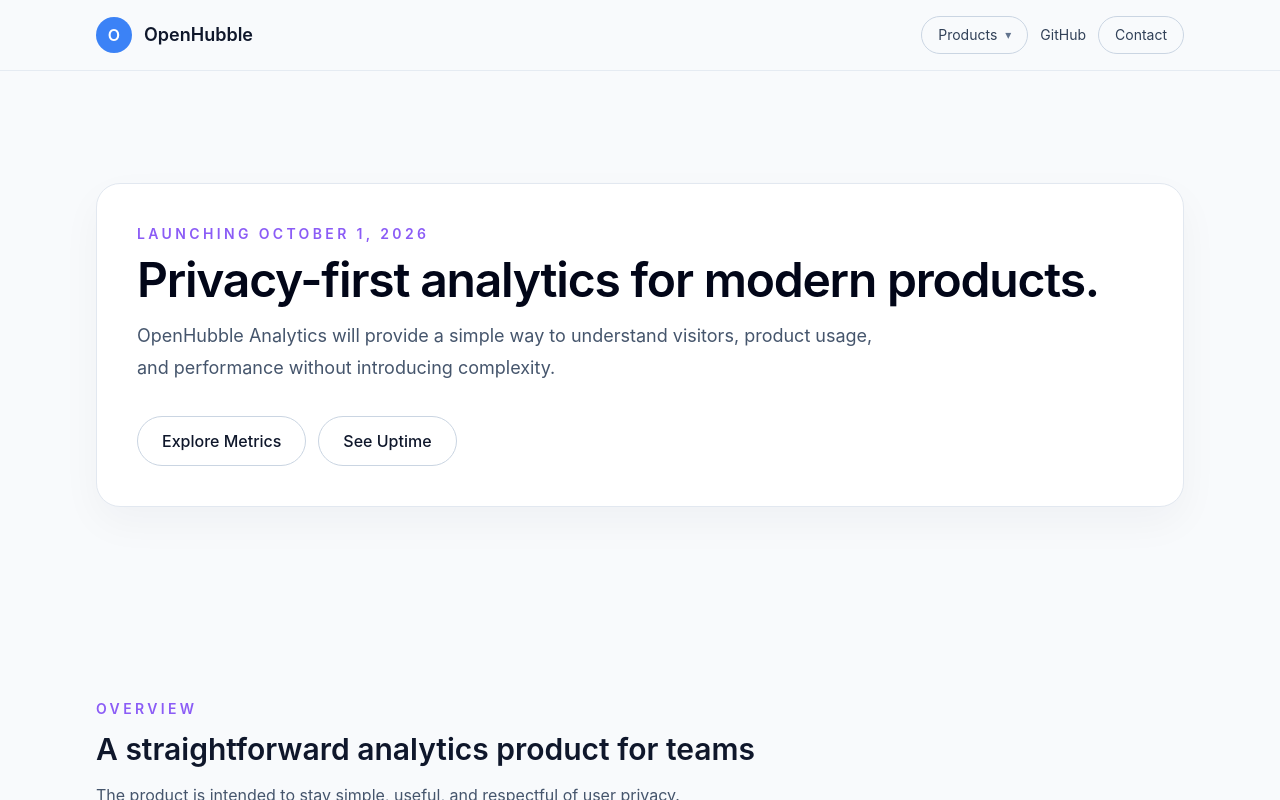
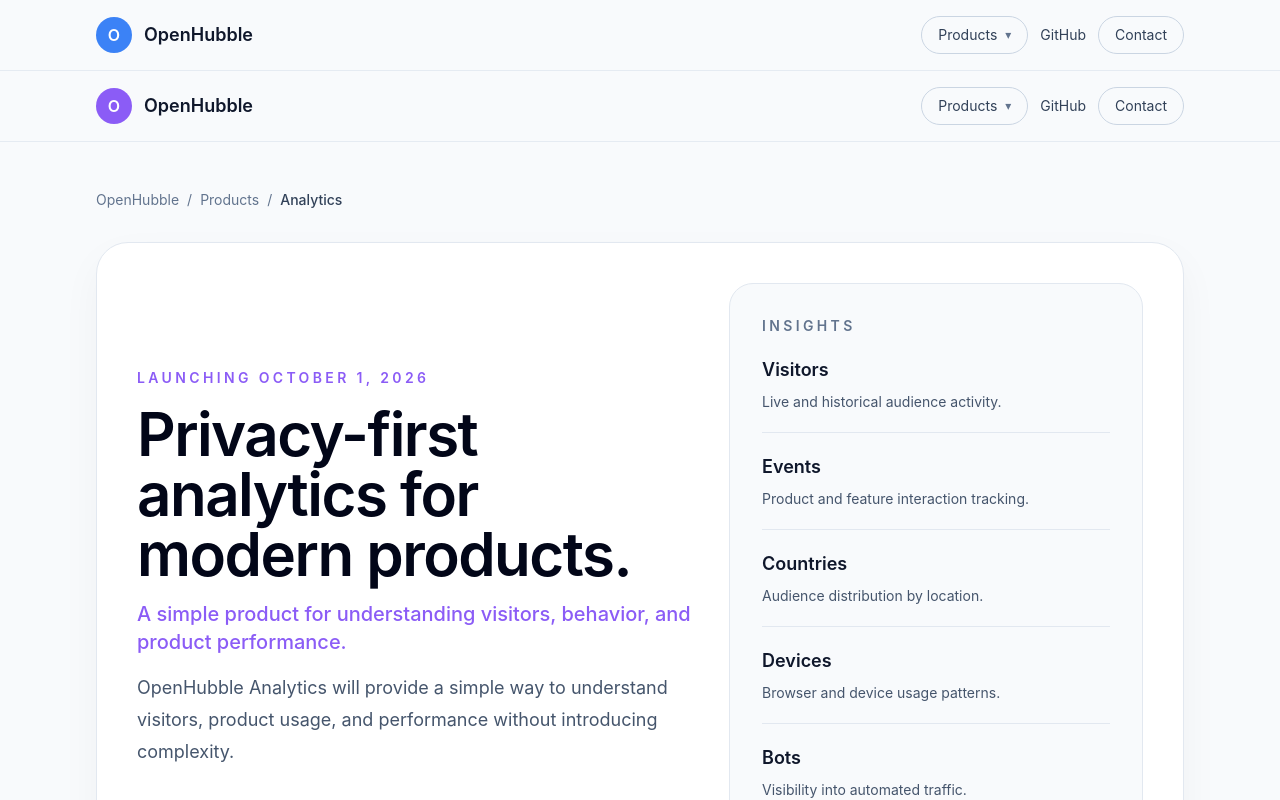
Before and after one commit to BlackIQ/landing, a Next.js app: page /products/analytics in a window 1280 px wide. Shown: the top 800 px of the page. Built offline with nearby package versions, Linux system fonts and the light colour scheme.

Commit message:
Almost done in analytics

```diff
--- a/src/app/products/analytics/page.tsx
+++ b/src/app/products/analytics/page.tsx
@@ -1,74 +1,194 @@
 import type { Metadata } from "next";
 import Link from "next/link";
-import { ProductSectionHeading } from "@/components/product-page-shell";
+import {
+  ProductPageShell,
+  ProductSectionHeading,
+} from "@/components/product-page-shell";
+
+const accent = "#8B5CF6";
 
 const features = [
-  { title: "Privacy-first analytics", description: "Collect visitor and product data with a clear privacy focus." },
-  { title: "Simple SDK", description: "Integrate analytics into your application with lightweight client components." },
-  { title: "Real-time visitors", description: "Track active users and current activity as it happens." },
-  { title: "Events", description: "Record meaningful product and interaction events." },
-  { title: "Sessions", description: "Understand how people move through your product over time." },
-  { title: "Referrers", description: "See where traffic is coming from and how it changes." },
-  { title: "Countries", description: "Review audience distribution by location." },
-  { title: "Devices and browsers", description: "Understand what environments your visitors use." },
-  { title: "Performance", description: "Monitor client-side performance and page experiences." },
-  { title: "Bot detection", description: "Filter out automated traffic where appropriate." },
+  {
+    title: "Privacy-first analytics",
+    description: "Collect visitor and product data with a clear privacy focus.",
+  },
+  {
+    title: "Simple SDK",
+    description:
+      "Integrate analytics into your application with lightweight client components.",
+  },
+  {
+    title: "Real-time visitors",
+    description: "Track active users and current activity as it happens.",
+  },
+  {
+    title: "Events",
+    description: "Record meaningful product and interaction events.",
+  },
+  {
+    title: "Sessions",
+    description: "Understand how people move through your product over time.",
+  },
+  {
+    title: "Referrers",
+    description: "See where traffic is coming from and how it changes.",
+  },
+  {
+    title: "Countries",
+    description: "Review audience distribution by location.",
+  },
+  {
+    title: "Devices and browsers",
+    description: "Understand what environments your visitors use.",
+  },
+  {
+    title: "Performance",
+    description: "Monitor client-side performance and page experiences.",
+  },
+  {
+    title: "Bot detection",
+    description: "Filter out automated traffic where appropriate.",
+  },
 ];
 
 export const metadata: Metadata = {
   title: "OpenHubble Analytics",
-  description: "OpenHubble Analytics is a future privacy-first product for website and application insights.",
+  description:
+    "OpenHubble Analytics is a future privacy-first product for website and application insights.",
 };
 
 export default function AnalyticsPage() {
   return (
+    <ProductPageShell accent={accent}>
+      <section className="mx-auto max-w-6xl px-6 py-10 lg:px-8 lg:py-12">
+        <div className="mb-8 flex items-center gap-2 text-sm text-slate-500">
+          <Link href="/" className="transition hover:text-slate-800">
+            OpenHubble
+          </Link>
+          <span>/</span>
+          <Link href="/products" className="transition hover:text-slate-800">
+            Products
+          </Link>
+          <span>/</span>
+          <span className="font-medium text-slate-700">Analytics</span>
+        </div>
+        <div className="grid gap-8 rounded-[32px] border border-slate-200 bg-white p-8 shadow-[0_16px_40px_rgba(15,23,42,0.04)] lg:grid-cols-[1.15fr_0.85fr] lg:items-center lg:p-10">
           <div>
-      <section className="mx-auto max-w-6xl px-6 py-20 lg:px-8 lg:py-28">
-        <div className="rounded-3xl border border-slate-200 bg-white p-8 shadow-[0_16px_40px_rgba(15,23,42,0.04)] sm:p-10">
-          <p className="mb-3 text-sm font-semibold uppercase tracking-[0.24em] text-[#8B5CF6]">Launching October 1, 2026</p>
-          <h1 className="mb-4 text-4xl font-semibold tracking-tight text-slate-950 sm:text-5xl">
+            <p
+              className="mb-4 text-sm font-semibold uppercase tracking-[0.24em]"
+              style={{ color: accent }}
+            >
+              Launching October 1, 2026
+            </p>
+            <h1 className="mb-4 text-4xl font-semibold tracking-tight text-slate-950 sm:text-5xl lg:text-6xl">
               Privacy-first analytics for modern products.
             </h1>
-          <p className="max-w-3xl text-lg leading-8 text-slate-600">
-            OpenHubble Analytics will provide a simple way to understand visitors, product usage, and performance without introducing complexity.
+            <p className="mb-4 text-xl font-medium" style={{ color: accent }}>
+              A simple product for understanding visitors, behavior, and product
+              performance.
+            </p>
+            <p className="max-w-2xl text-lg leading-8 text-slate-600">
+              OpenHubble Analytics will provide a simple way to understand
+              visitors, product usage, and performance without introducing
+              complexity.
             </p>
             <div className="mt-8 flex flex-wrap gap-3">
-            <Link href="/products/metrics" className="rounded-full border border-slate-300 px-6 py-3 text-center font-medium text-slate-700 transition hover:bg-white">
+              <Link
+                href="#overview"
+                className="rounded-full px-6 py-3 text-center font-medium text-white transition hover:opacity-90"
+                style={{ backgroundColor: accent }}
+              >
+                Launch Timeline
+              </Link>
+              <Link
+                href="/products/metrics"
+                className="rounded-full border border-slate-300 px-6 py-3 text-center font-medium text-slate-700 transition hover:bg-white"
+              >
                 Explore Metrics
               </Link>
-            <Link href="/products/uptime" className="rounded-full border border-slate-300 px-6 py-3 text-center font-medium text-slate-700 transition hover:bg-white">
-              See Uptime
-            </Link>
+            </div>
+          </div>
+
+          <div className="rounded-3xl border border-slate-200 bg-slate-50 p-6 sm:p-8">
+            <p className="text-sm font-semibold uppercase tracking-[0.24em] text-slate-500">
+              Insights
+            </p>
+            <div className="mt-5 space-y-5">
+              {[
+                {
+                  title: "Visitors",
+                  detail: "Live and historical audience activity.",
+                },
+                {
+                  title: "Events",
+                  detail: "Product and feature interaction tracking.",
+                },
+                {
+                  title: "Countries",
+                  detail: "Audience distribution by location.",
+                },
+                {
+                  title: "Devices",
+                  detail: "Browser and device usage patterns.",
+                },
+                { title: "Bots", detail: "Visibility into automated traffic." },
+                {
+                  title: "Performance",
+                  detail: "Client-side performance and page experience.",
+                },
+              ].map((item) => (
+                <div
+                  key={item.title}
+                  className="border-b border-slate-200 pb-4 last:border-b-0 last:pb-0"
+                >
+                  <h2 className="text-lg font-semibold text-slate-900">
+                    {item.title}
+                  </h2>
+                  <p className="mt-1 text-sm leading-7 text-slate-600">
+                    {item.detail}
+                  </p>
+                </div>
+              ))}
+            </div>
           </div>
         </div>
       </section>
 
       <section className="mx-auto max-w-6xl px-6 py-16 lg:px-8 lg:py-20">
         <ProductSectionHeading
-          accent="#8B5CF6"
+          accent={accent}
           eyebrow="Overview"
           title="A straightforward analytics product for teams"
           description="The product is intended to stay simple, useful, and respectful of user privacy."
         />
         <div className="rounded-3xl border border-slate-200 bg-white p-8">
           <p className="text-base leading-8 text-slate-600">
-            Analytics is designed for teams that need practical insight into visitors, sessions, events, and performance without relying on heavy or opaque tooling.
+            Analytics is designed for teams that need practical insight into
+            visitors, sessions, events, and performance without relying on heavy
+            or opaque tooling.
           </p>
         </div>
       </section>
 
       <section className="mx-auto max-w-6xl px-6 py-16 lg:px-8 lg:py-20">
         <ProductSectionHeading
-          accent="#8B5CF6"
+          accent={accent}
           eyebrow="Features"
           title="A focused set of product insights"
           description="The initial scope is practical and easy to understand."
         />
         <div className="grid gap-4 md:grid-cols-2 xl:grid-cols-3">
           {features.map((feature) => (
-            <div key={feature.title} className="rounded-3xl border border-slate-200 bg-white p-6">
-              <h3 className="mb-2 text-lg font-semibold text-slate-900">{feature.title}</h3>
-              <p className="text-sm leading-7 text-slate-600">{feature.description}</p>
+            <div
+              key={feature.title}
+              className="rounded-3xl border border-slate-200 bg-white p-6"
+            >
+              <h3 className="mb-2 text-lg font-semibold text-slate-900">
+                {feature.title}
+              </h3>
+              <p className="text-sm leading-7 text-slate-600">
+                {feature.description}
+              </p>
             </div>
           ))}
         </div>
@@ -76,15 +196,21 @@
 
       <section className="mx-auto max-w-6xl px-6 py-16 lg:px-8 lg:py-20">
         <div className="rounded-3xl border border-slate-200 bg-white p-8">
-          <p className="mb-3 text-sm font-semibold uppercase tracking-[0.24em] text-[#8B5CF6]">SDK example</p>
+          <p
+            className="mb-3 text-sm font-semibold uppercase tracking-[0.24em]"
+            style={{ color: accent }}
+          >
+            SDK example
+          </p>
           <pre className="overflow-x-auto rounded-2xl border border-slate-200 bg-slate-950 p-4 text-sm text-slate-100">
             <code>{`<Analytics />`}</code>
           </pre>
           <p className="mt-5 text-base leading-8 text-slate-600">
-            The intent is to provide a simple SDK component that can be embedded into a product with minimal setup.
+            The intent is to provide a simple SDK component that can be embedded
+            into a product with minimal setup.
           </p>
         </div>
       </section>
-    </div>
+    </ProductPageShell>
   );
 }
```
Lines whose indentation alone changed are shown as unchanged.
